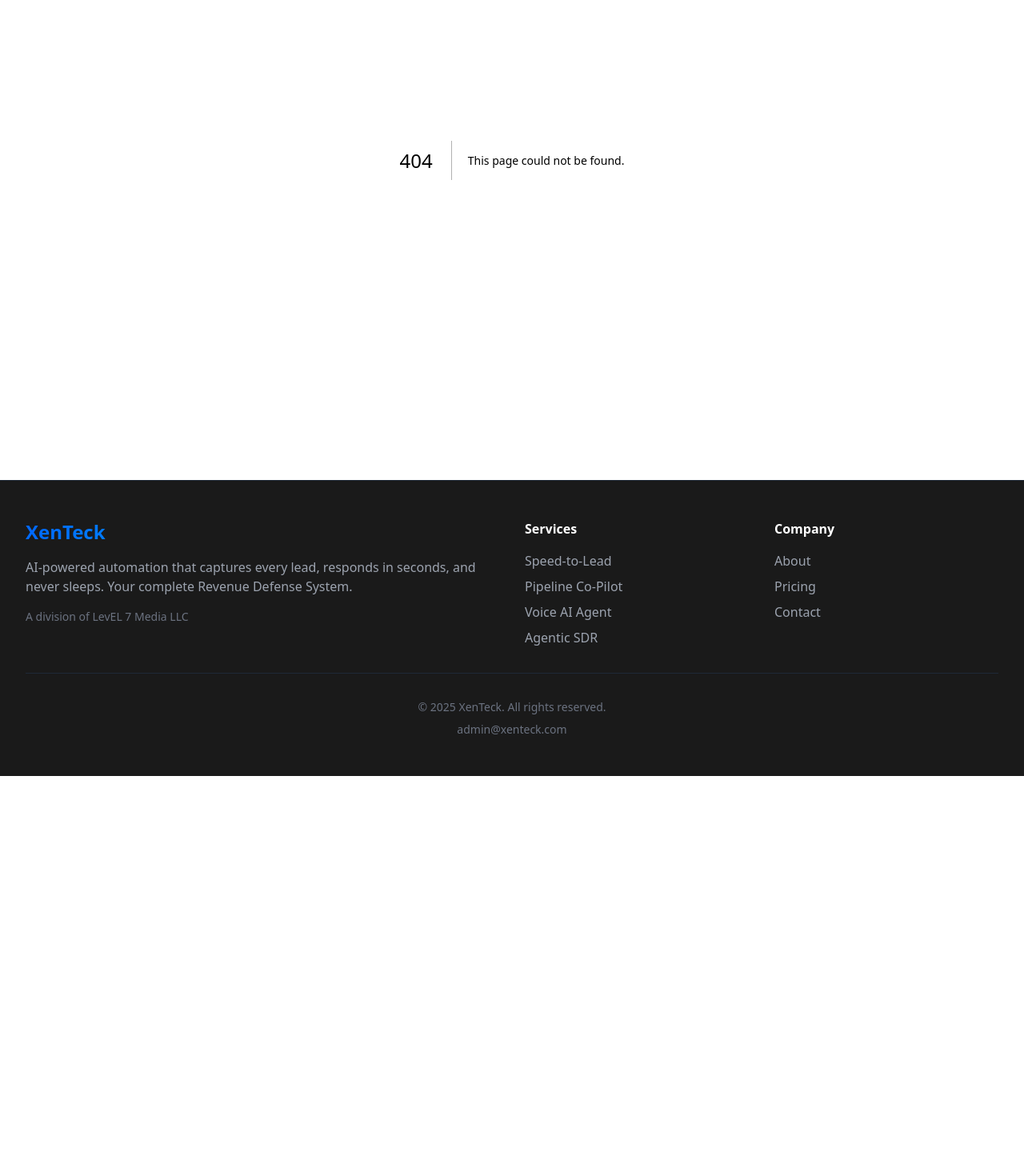
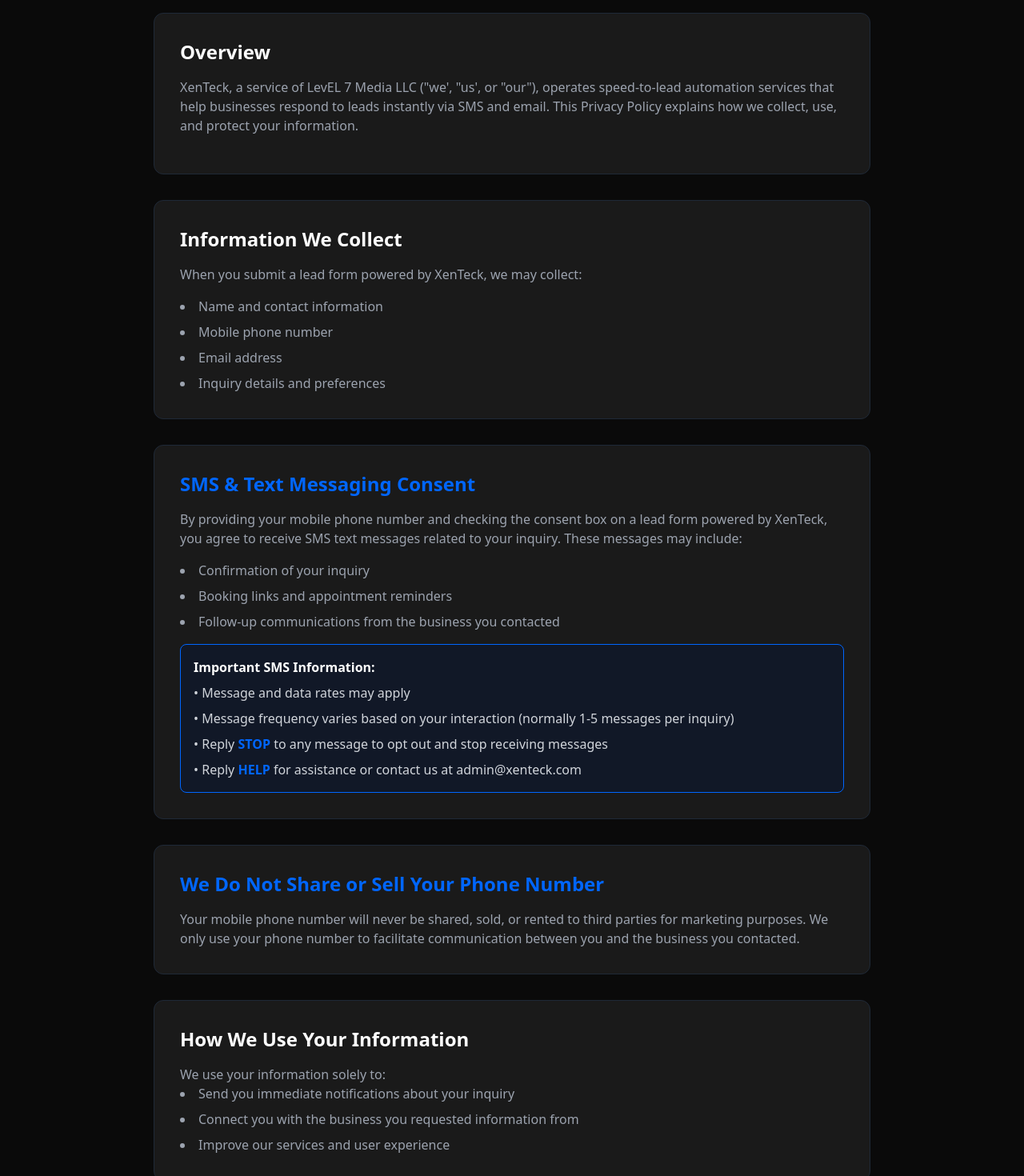
Before and after one commit to ShaunandDavid/xenteck-site, a Next.js app: page /privacy in a window 1280 px wide. Before the commit this address had no page. Shown: the part 264-1734 px from the top of the page at 80% size. Before the commit the page ends 1234 px from the top, so only its background shows below. Built offline with nearby package versions, Linux system fonts and the light colour scheme.

Commit message:
Add privacy policy page with SMS consent language for Twilio A2P compliance

```diff
--- /dev/null
+++ b/pages/privacy.js
@@ -0,0 +1,85 @@
+import Head from 'next/head';
+import Link from 'next/link';
+
+export default function Privacy() {
+  return (
+    <>
+      <Head><title>Privacy Policy | XenTeck</title></Head>
+      <section className="py-20 px-4">
+        <div className="max-w-4xl mx-auto">
+          <div className="text-center mb-12">
+            <h1 className="text-4xl md:text-5xl font-bold mb-4">Privacy Policy</h1>
+            <p className="text-gray-400">Last updated: December 31, 2025</p>
+          </div>
+
+          <div className="bg-xenteck-gray border border-gray-800 rounded-xl p-8 mb-8">
+            <h2 className="text-2xl font-bold mb-4">Overview</h2>
+            <p className="text-gray-400 mb-4">XenTeck, a service of LevEL 7 Media LLC (&quot;we&#39;, &quot;us&#39;, or &quot;our&quot;), operates speed-to-lead automation services that help businesses respond to leads instantly via SMS and email. This Privacy Policy explains how we collect, use, and protect your information.</p>
+          </div>
+
+          <div className="bg-xenteck-gray border border-gray-800 rounded-xl p-8 mb-8">
+            <h2 className="text-2xl font-bold mb-4">Information We Collect</h2>
+            <p className="text-gray-400 mb-4">When you submit a lead form powered by XenTeck, we may collect:</p>
+            <ul className="text-gray-400 list-disc list-inside space-y-2">
+              <li>Name and contact information</li>
+              <li>Mobile phone number</li>
+              <li>Email address</li>
+              <li>Inquiry details and preferences</li>
+            </ul>
+          </div>
+
+          <div className="bg-xenteck-gray border border-gray-800 rounded-xl p-8 mb-8">
+            <h2 className="text-2xl font-bold mb-4 text-xenteck-blue">SMS &amp; Text Messaging Consent</h2>
+            <p className="text-gray-400 mb-4">By providing your mobile phone number and checking the consent box on a lead form powered by XenTeck, you agree to receive SMS text messages related to your inquiry. These messages may include:</p>
+            <ul className="text-gray-400 list-disc list-inside space-y-2 mb-4">
+              <li>Confirmation of your inquiry</li>
+              <li>Booking links and appointment reminders</li>
+              <li>Follow-up communications from the business you contacted</li>
+            </ul>
+            <div className="bg-gray-900 border border-xenteck-blue rounded-lg p-4">
+              <p className="text-white font-semibold mb-2">Important SMS Information:</p>
+              <ul className="text-gray-300 space-y-2">
+                <li>• Message and data rates may apply</li>
+                <li>• Message frequency varies based on your interaction (normally 1-5 messages per inquiry)</li>
+                <li>• Reply <strong className="text-xenteck-blue">STOP</strong> to any message to opt out and stop receiving messages</li>
+                <li>• Reply <strong className="text-xenteck-blue">HELP</strong> for assistance or contact us at admin@xenteck.com</li>
+              </ul>
+            </div>
+          </div>
+
+          <div className="bg-xenteck-gray border border-gray-800 rounded-xl p-8 mb-8">
+            <h2 className="text-2xl font-bold mb-4 text-xenteck-blue">We Do Not Share or Sell Your Phone Number</h2>
+            <p className="text-gray-400">Your mobile phone number will never be shared, sold, or rented to third parties for marketing purposes. We only use your phone number to facilitate communication between you and the business you contacted.</p>
+          </div>
+
+          <div className="bg-xenteck-gray border border-gray-800 rounded-xl p-8 mb-8">
+            <h2 className="text-2xl font-bold mb-4">How We Use Your Information</h2>
+            <p className="text-gray-400">We use your information solely to:</p>
+            <ul className="text-gray-400 list-disc list-inside space-y-2">
+              <li>Send you immediate notifications about your inquiry</li>
+              <li>Connect you with the business you requested information from</li>
+              <li>Improve our services and user experience</li>
+            </ul>
+          </div>
+
+          <div className="bg-xenteck-gray border border-gray-800 rounded-xl p-8 mb-8">
+            <h2 className="text-2xl font-bold mb-4">Data Security</h2>
+            <p className="text-gray-400">We implement industry-standard security measures to protect your personal information from unauthorized access, alteration, disclosure, or destruction.</p>
+          </div>
+
+          <div className="bg-xenteck-gray border border-gray-800 rounded-xl p-8 mb-8">
+            <h2 className="text-2xl font-bold mb-4">Contact Us</h2>
+            <p className="text-gray-400 mb-4">If you have any questions about this Privacy Policy or our SMS practices, please contact us:</p>
+            <p className="text-gray-400"><a href="mailto:admin@xenteck.com" className="text-xenteck-blue hover:underline">admin@xenteck.com</a></p>
+            <p className="text-gray-400 mt-4">XenTeck is a service of LevEL 7 Media LLC</p>
+          </div>
+
+          <div className="text-center">
+            <Link href="/terms" className="text-xenteck-blue hover:underline mr-6">Terms of Service</Link>
+            <Link href="/" className="text-gray-400 hover:text-white">← Back to Home</Link>
+          </div>
+        </div>
+      </section>
+    </>
+  );
+}
```
